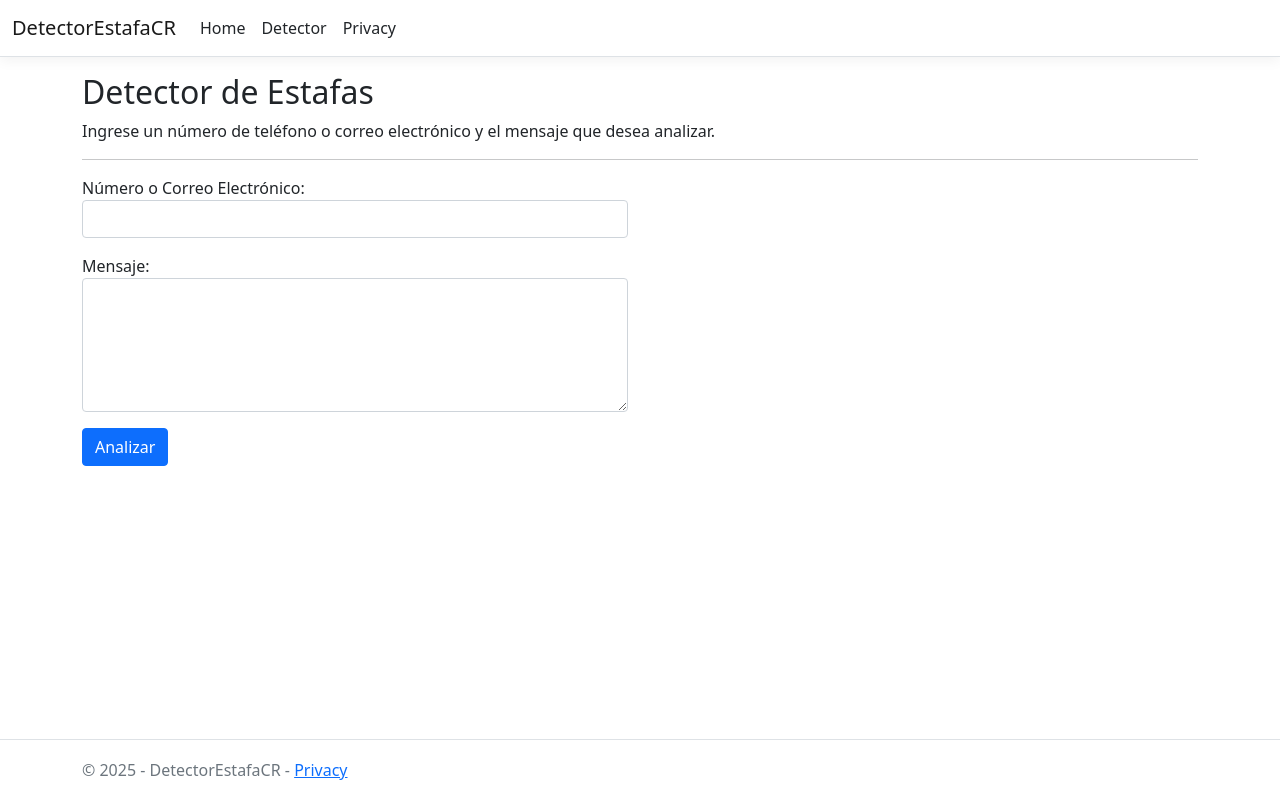
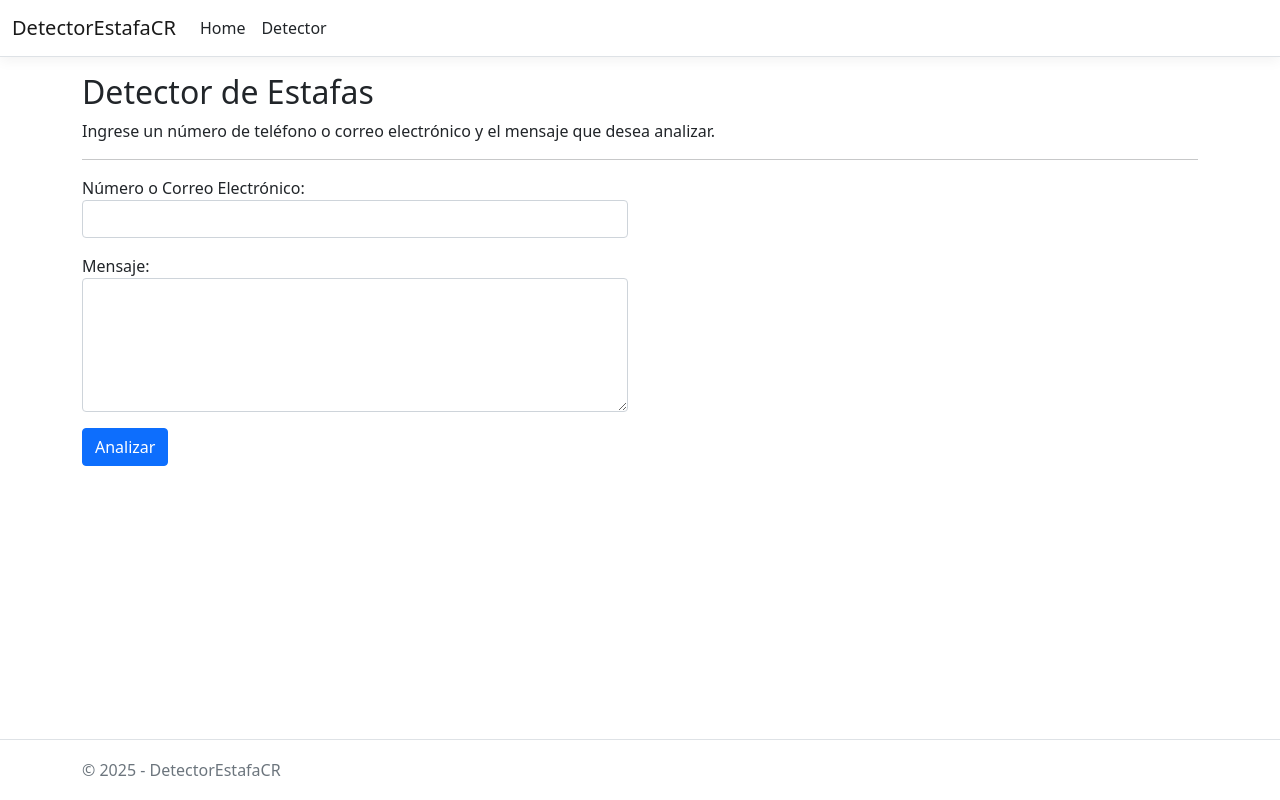
Before and after one commit to luisdiher22/DetectorEstafasCR, an ASP.NET Core app: page /Home/Detect in a window 1280 px wide. Run offline with ASP.NET Core 8, Linux system fonts and the light colour scheme; style sheets or scripts are compiled from the project's sources; the project's own start-up code is not run, and a stand-in starts its controllers and pages.

Commit message:
I've set Home/Detect as the default and only initial view.
I changed the default route to point to Home/Detect.
I removed the Index and Privacy actions from HomeController.
I removed the Index.cshtml and Privacy.cshtml views.
I updated navigation links in _Layout.cshtml to remove references to the deleted views and point to Home/Detect where appropriate.

This change ensures that you are taken directly to the Detect page when the application starts, streamlining your experience as per the requirement.

```diff
--- a/DetectorEstafaCR/Controllers/HomeController.cs
+++ b/DetectorEstafaCR/Controllers/HomeController.cs
@@ -26,16 +26,6 @@ namespace DetectorEstafaCR.Controllers
         {
             _logger = logger;
             _context = context; // Added
-        }
-
-        public IActionResult Index()
-        {
-            return View();
-        }
-
-        public IActionResult Privacy()
-        {
-            return View();
         }
 
         // GET: /Home/Detect
--- a/DetectorEstafaCR/Program.cs
+++ b/DetectorEstafaCR/Program.cs
@@ -36,6 +36,6 @@ app.UseAuthorization();
 
 app.MapControllerRoute(
     name: "default",
-    pattern: "{controller=Home}/{action=Index}/{id?}");
+    pattern: "{controller=Home}/{action=Detect}/{id?}");
 // SQL routes
 app.Run();
--- a/DetectorEstafaCR/Views/Home/Privacy.cshtml
+++ /dev/null
@@ -1,6 +0,0 @@
-@{
-    ViewData["Title"] = "Privacy Policy";
-}
-<h1>@ViewData["Title"]</h1>
-
-<p>Use this page to detail your site's privacy policy.</p>
--- a/DetectorEstafaCR/Views/Shared/_Layout.cshtml
+++ b/DetectorEstafaCR/Views/Shared/_Layout.cshtml
@@ -12,7 +12,7 @@
     <header>
         <nav class="navbar navbar-expand-sm navbar-toggleable-sm navbar-light bg-white border-bottom box-shadow mb-3">
             <div class="container-fluid">
-                <a class="navbar-brand" asp-area="" asp-controller="Home" asp-action="Index">DetectorEstafaCR</a>
+                <a class="navbar-brand" asp-area="" asp-controller="Home" asp-action="Detect">DetectorEstafaCR</a>
                 <button class="navbar-toggler" type="button" data-bs-toggle="collapse" data-bs-target=".navbar-collapse" aria-controls="navbarSupportedContent"
                         aria-expanded="false" aria-label="Toggle navigation">
                     <span class="navbar-toggler-icon"></span>
@@ -20,13 +20,10 @@
                 <div class="navbar-collapse collapse d-sm-inline-flex justify-content-between">
                     <ul class="navbar-nav flex-grow-1">
                         <li class="nav-item">
-                            <a class="nav-link text-dark" asp-area="" asp-controller="Home" asp-action="Index">Home</a>
+                            <a class="nav-link text-dark" asp-area="" asp-controller="Home" asp-action="Detect">Home</a>
                         </li>
                         <li class="nav-item">
                             <a class="nav-link text-dark" asp-area="" asp-controller="Home" asp-action="Detect">Detector</a>
-                        </li>
-                        <li class="nav-item">
-                            <a class="nav-link text-dark" asp-area="" asp-controller="Home" asp-action="Privacy">Privacy</a>
                         </li>
                     </ul>
                 </div>
@@ -41,7 +38,7 @@
 
     <footer class="border-top footer text-muted">
         <div class="container">
-            &copy; 2025 - DetectorEstafaCR - <a asp-area="" asp-controller="Home" asp-action="Privacy">Privacy</a>
+            &copy; 2025 - DetectorEstafaCR
         </div>
     </footer>
     <script src="~/lib/jquery/dist/jquery.min.js"></script>
```
Also changed, not shown: DetectorEstafaCR/Views/Home/Index.cshtml (deleted, +0 -8 lines).
